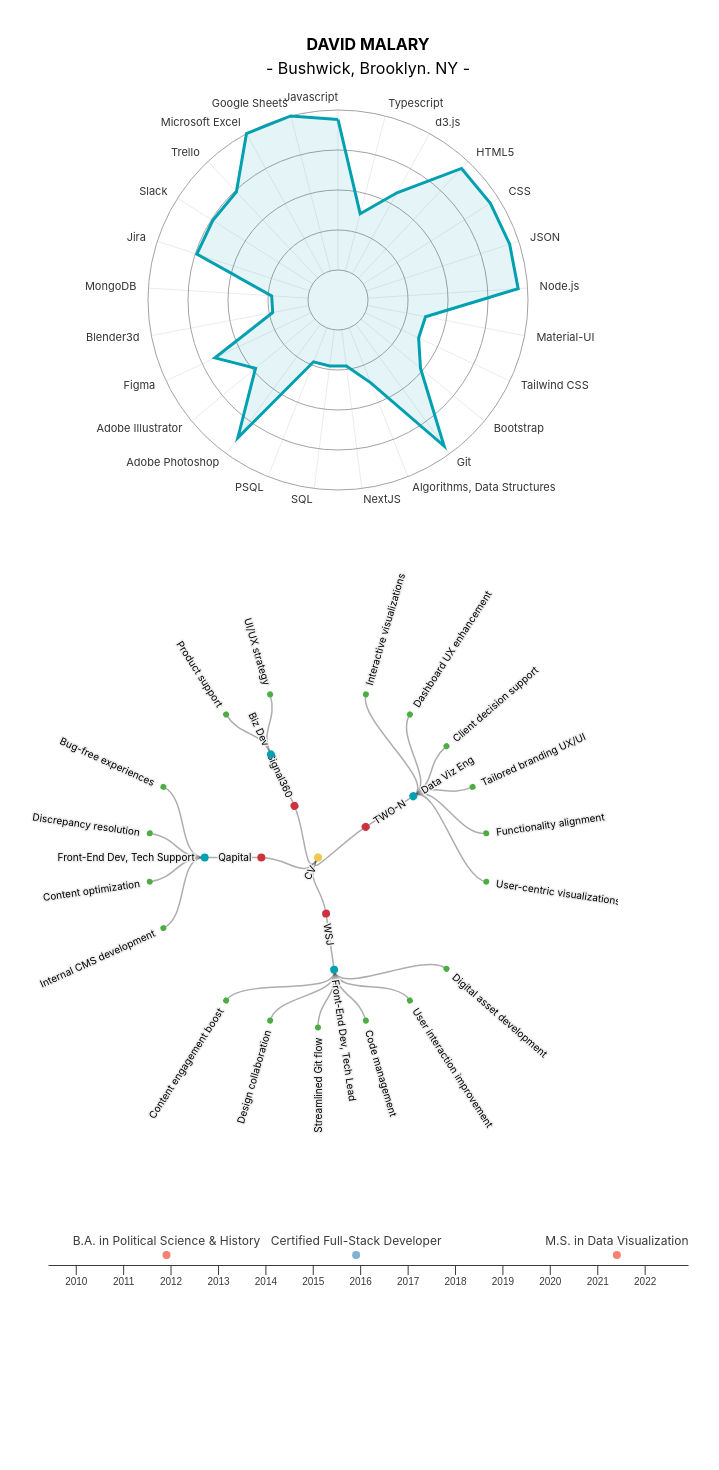
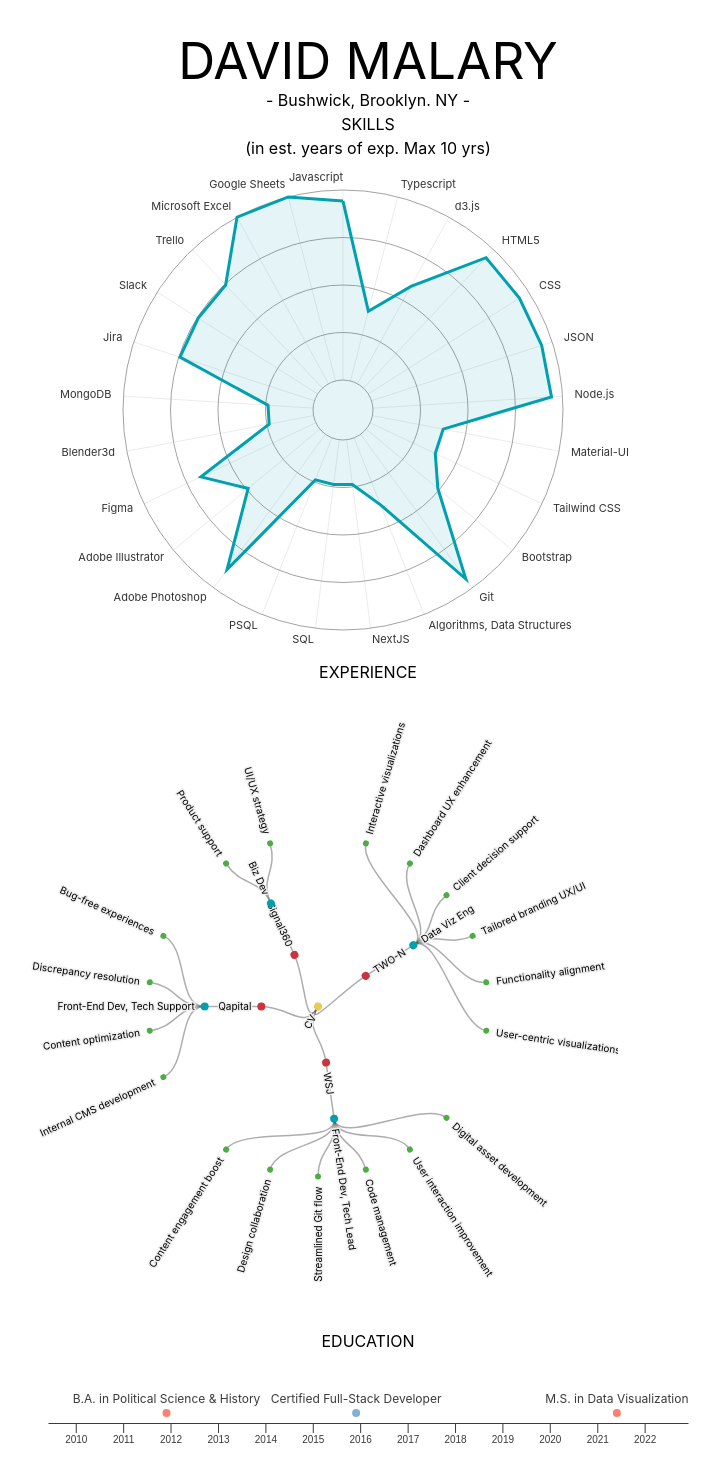
Before and after one commit to dmalary/dm_cv-react-d3, a React (Vite) app: page / in a window 1280 px wide. Shown: the top 1470 px of the page, without its empty margins (272-991 px from the left). Before the commit the page ends 1423 px from the top, so only its background shows below. Built offline with nearby package versions, Linux system fonts and the light colour scheme.

Commit message:
styles: add tailwind polish

```diff
--- a/src/App.jsx
+++ b/src/App.jsx
@@ -27,20 +27,36 @@ function App() {
   return (
     <>
       <div className='intro-copy-container'>
-        <h3><strong>DAVID MALARY</strong></h3>
+        <h1 className='text-4xl font-bold'>DAVID MALARY</h1>
         <p>- Bushwick, Brooklyn. NY -</p>
       </div>
       <div className='main-container flex flex-col'>
-        <div className='skill-edu-container flex flex-col lg:flex-row'>
-          <div className='radar-chart-container mx-auto my-auto'>
-            <RadarChart width={640} height={440} margin={specs.margin.g} data={skillData} />
+        <div className='skill-edu-container flex flex-col lg:flex-row pt-10'>
+          <div className='radar-chart-container mx-auto items-start'>
+            <div className='pb-5'>
+              <h3 className='font-bold'>SKILLS</h3>
+              <p>(in est. years of exp. Max 10 yrs)</p>
+            </div>
+            <div className='pt-7'>
+              <RadarChart width={650} height={500} margin={specs.margin.g} data={skillData} />
+            </div>
           </div>
           <div className='radial-chart-container mx-auto my-auto'>
-            <RadialTreeChart width={400} height={450} data={expData[0]} margin={specs.margin.g} />
+            <div className='pb-1'>
+              <h3 className='font-bold'>EXPERIENCE</h3>
+            </div>
+            <div className='pt-1'>
+              <RadialTreeChart width={400} height={430} data={expData[0]} margin={specs.margin.g} />
+            </div>
           </div>
         </div>
         <div className='timeline-chart-container mx-auto'>
-          <TimeLineChart width={700} height={specs.size.h/5} data={eduData} margin={specs.margin.g} />
+          <div className='pb-1'>
+            <h3 className='font-bold'>EDUCATION</h3>
+          </div>
+          <div className='pt-1'>
+            <TimeLineChart width={700} height={specs.size.h/5} data={eduData} margin={specs.margin.g} />
+          </div>
         </div>
       </div>
     </>
```
